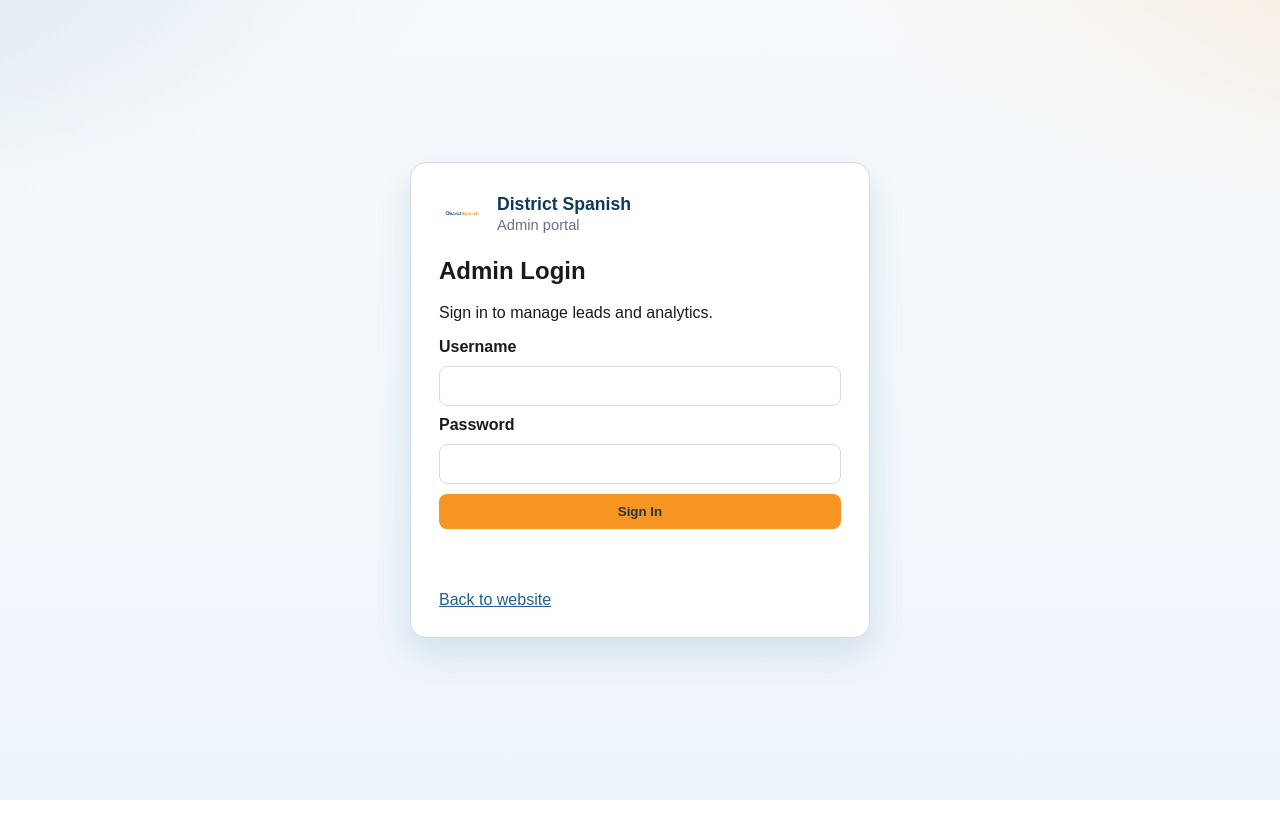
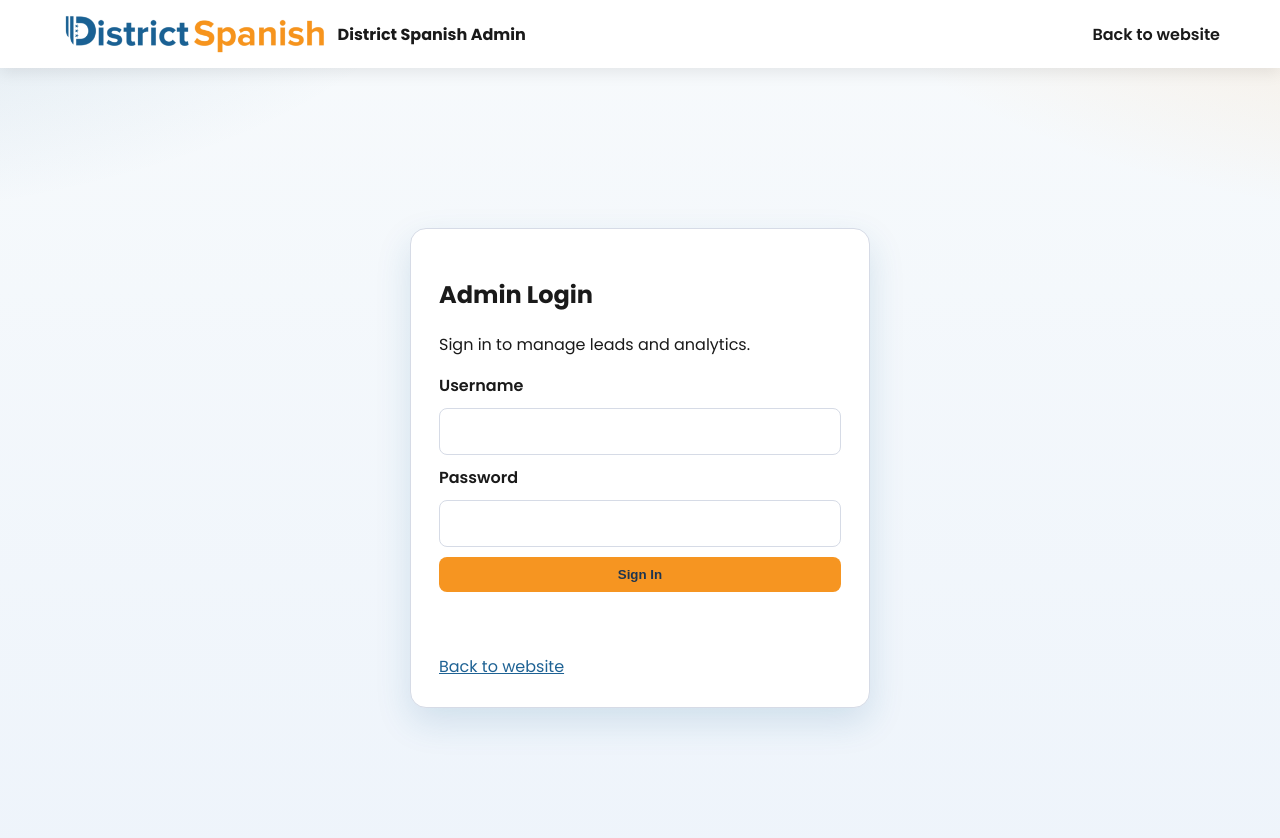
Before and after one commit to Monterrosar105/district-spanish, a plain HTML site: page admin/index.html in a window 1280 px wide. Before the commit the page ends 800 px from the top, so only its background shows below. Drawn offline with Linux system fonts and the light colour scheme.

Commit message:
admin header update

```diff
--- a/admin/index.html
+++ b/admin/index.html
@@ -5,18 +5,26 @@
   <meta name="viewport" content="width=device-width, initial-scale=1.0">
   <title>District Spanish Admin Login</title>
   <link rel="icon" type="image/png" href="../images/logo-tab.png">
+  <link rel="preconnect" href="https://fonts.googleapis.com">
+  <link rel="preconnect" href="https://fonts.gstatic.com" crossorigin>
+  <link href="https://fonts.googleapis.com/css2?family=Poppins:wght@300;400;500;600;700&display=swap" rel="stylesheet">
   <link rel="stylesheet" href="./style.css">
 </head>
 <body data-page="login">
+  <nav class="admin-navbar">
+    <div class="admin-navbar-container">
+      <div class="navbar-logo">
+        <img src="../images/logo.png" alt="District Spanish Logo" class="logo-img">
+        <span>District Spanish Admin</span>
+      </div>
+      <div class="admin-navbar-actions">
+        <a href="../index.html" class="admin-nav-link">Back to website</a>
+      </div>
+    </div>
+  </nav>
+
   <main class="auth-shell">
     <section class="auth-card">
-      <div class="auth-brand">
-        <img src="../images/logo.png" alt="District Spanish" class="admin-logo">
-        <div>
-          <h2>District Spanish</h2>
-          <p>Admin portal</p>
-        </div>
-      </div>
       <h1>Admin Login</h1>
       <p>Sign in to manage leads and analytics.</p>
 
--- a/admin/style.css
+++ b/admin/style.css
@@ -37,25 +37,6 @@ body {
   border-radius: 16px;
   padding: 28px;
   box-shadow: 0 14px 35px rgba(30, 98, 148, 0.15);
-}
-
-.auth-brand {
-  display: flex;
-  align-items: center;
-  gap: 12px;
-  margin-bottom: 12px;
-}
-
-.auth-brand h2 {
-  margin: 0;
-  font-size: 1.1rem;
-  color: var(--deep);
-}
-
-.auth-brand p {
-  margin: 2px 0 0;
-  color: var(--muted);
-  font-size: 0.92rem;
 }
 
 .auth-form {
@@ -114,31 +95,68 @@ textarea {
   color: var(--muted);
 }
 
-.admin-header {
+.admin-navbar {
+  position: sticky;
+  top: 0;
+  z-index: 100;
+  background: #fff;
+  box-shadow: 0 5px 15px rgba(0, 0, 0, 0.08);
+  padding: 14px 0;
+}
+
+.admin-navbar-container {
   display: flex;
   justify-content: space-between;
   align-items: center;
-  gap: 16px;
-  padding: 20px 24px;
-  background: linear-gradient(135deg, var(--deep) 0%, #1e6294 100%);
-  color: #fff;
-  box-shadow: 0 10px 24px rgba(15, 57, 88, 0.28);
+  max-width: 1200px;
+  margin: 0 auto;
+  padding: 0 20px;
+  gap: 14px;
 }
 
-.header-brand {
+.navbar-logo {
   display: flex;
   align-items: center;
-  gap: 12px;
+  gap: 10px;
+  font-weight: 700;
+  color: var(--text);
 }
 
-.admin-logo {
-  width: 46px;
-  height: 46px;
-  object-fit: contain;
-  border-radius: 50%;
-  background: #fff;
-  padding: 5px;
-  border: 1px solid rgba(255, 255, 255, 0.55);
+.logo-img {
+  height: 40px;
+  width: auto;
+}
+
+.admin-navbar-actions {
+  display: flex;
+  align-items: center;
+  gap: 16px;
+}
+
+.admin-nav-link {
+  color: var(--text);
+  font-weight: 600;
+  position: relative;
+  text-decoration: none;
+}
+
+.admin-nav-link::after {
+  content: '';
+  position: absolute;
+  left: 0;
+  bottom: -5px;
+  width: 0;
+  height: 2px;
+  background: var(--accent);
+  transition: width 0.2s ease;
+}
+
+.admin-nav-link:hover {
+  color: var(--primary);
+}
+
+.admin-nav-link:hover::after {
+  width: 100%;
 }
 
 .admin-main {
@@ -369,10 +387,19 @@ td {
     width: 100%;
   }
 
-  .admin-header {
+  .admin-navbar {
+    padding: 10px 0;
+  }
+
+  .admin-navbar-container {
     flex-direction: column;
     align-items: flex-start;
-    padding: 16px;
+    gap: 10px;
+  }
+
+  .admin-navbar-actions {
+    width: 100%;
+    justify-content: space-between;
   }
 
   .admin-main {
```
Also changed, not shown: admin/dashboard.html (+13 -8 lines).
